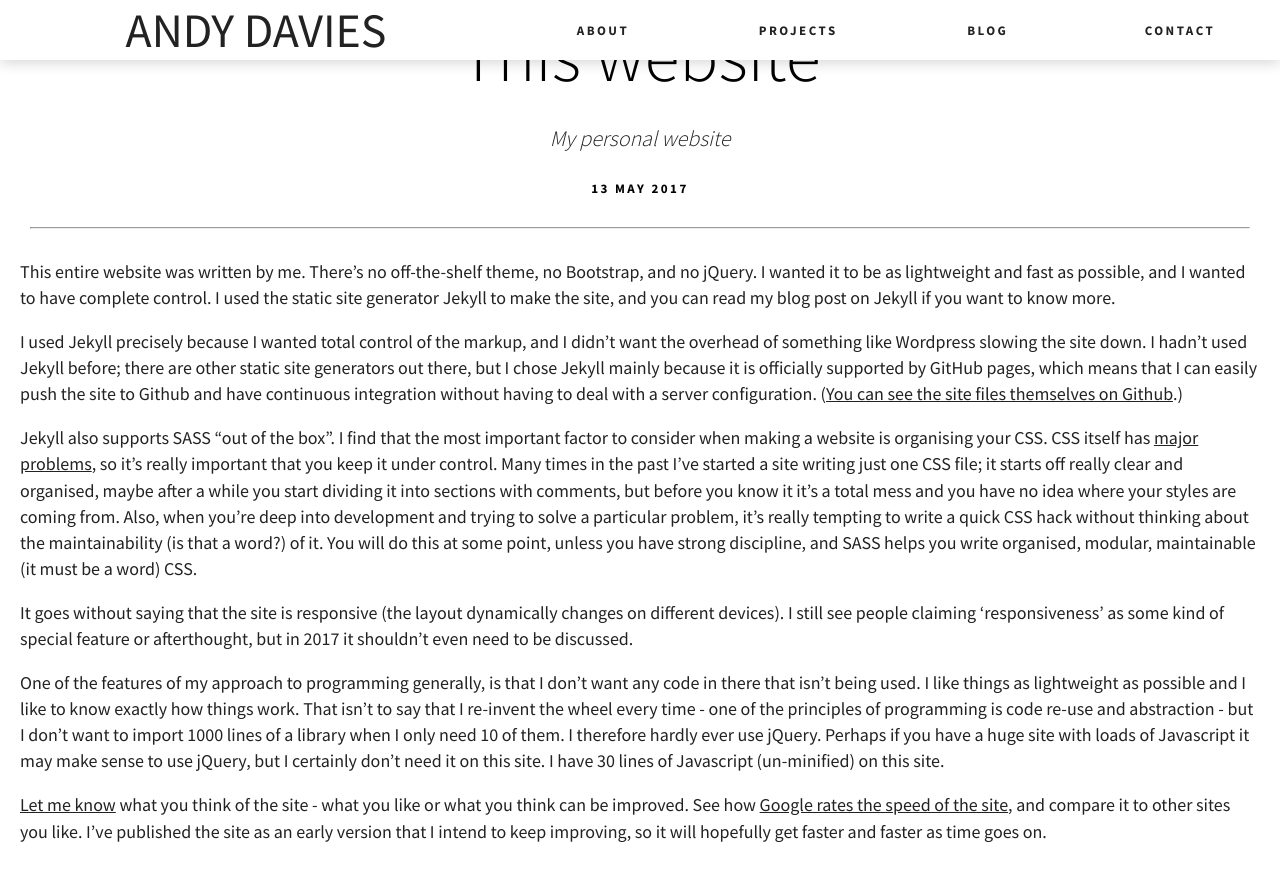
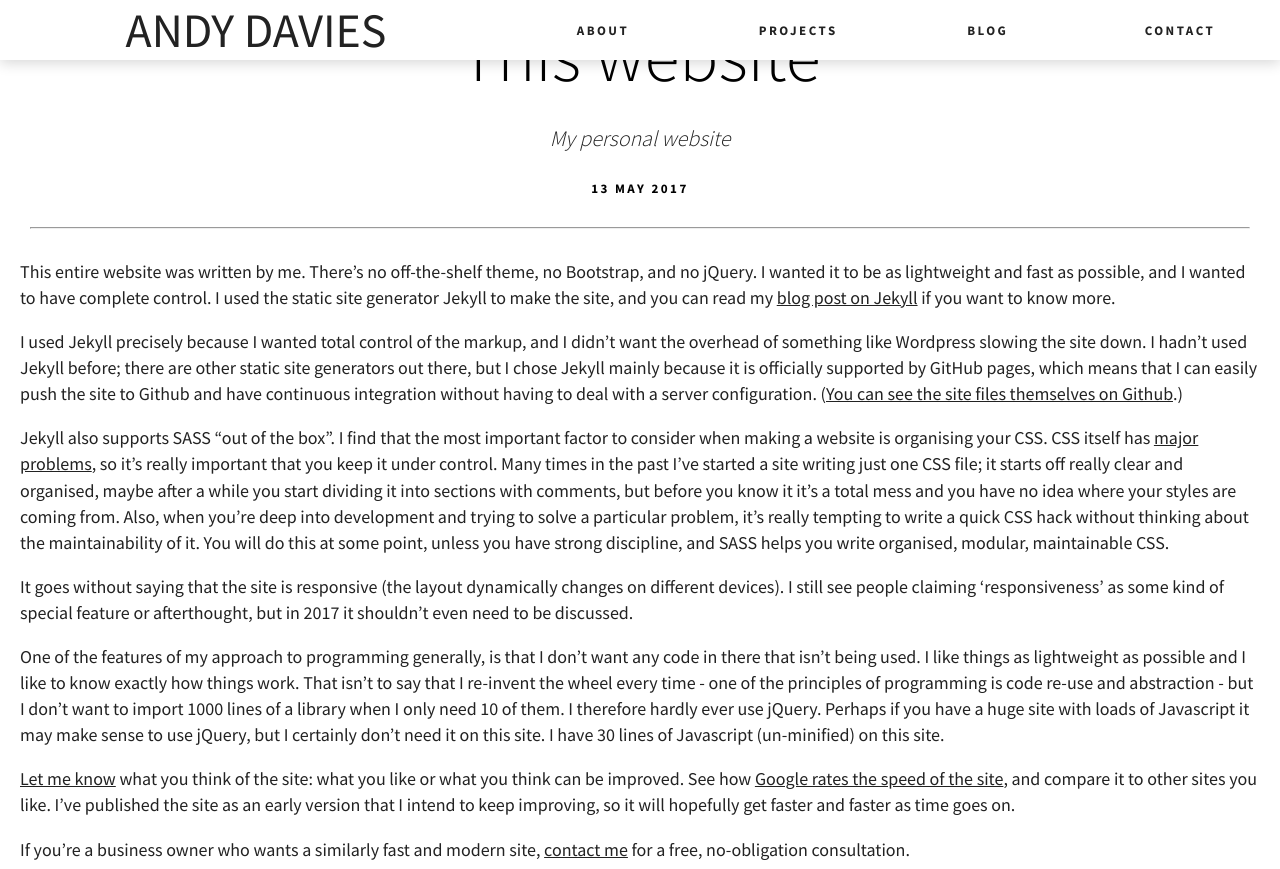
Before and after one commit to andavies/andavies.github.io, a Jekyll site: the page built from _projects/this-website.md, in a window 1280 px wide and 900 px high, scrolled down 447 px, cut to the strip 0-869 px from the top of the window. Built offline with Jekyll 4.4.1, drawn with Linux system fonts in a browser that asks for light colours.

Commit message:
Revise 'this website' write-up

```diff
--- a/_projects/this-website.md
+++ b/_projects/this-website.md
@@ -11,16 +11,16 @@ date: 13 May 2017
 type: "website"
 ---
 
-This entire website was written by me. There's no off-the-shelf theme, no Bootstrap, and no jQuery. I wanted it to be as lightweight and fast as possible, and I wanted to have complete control. I used the static site generator Jekyll to make the site, and you can read my blog post on Jekyll if you want to know more.
+This entire website was written by me. There's no off-the-shelf theme, no Bootstrap, and no jQuery. I wanted it to be as lightweight and fast as possible, and I wanted to have complete control. I used the static site generator Jekyll to make the site, and you can read my [blog post on Jekyll]({{ site.baseurl }}{% post_url 2017-05-15-on-jekyll-wordpress-and-speed %}) if you want to know more.
 
 I used Jekyll precisely because I wanted total control of the markup, and I didn't want the overhead of something like Wordpress slowing the site down. I hadn't used Jekyll before; there are other static site generators out there, but I chose Jekyll mainly because it is officially supported by GitHub pages, which means that I can easily push the site to Github and have continuous integration without having to deal with a server configuration. ([You can see the site files themselves on Github](https://github.com/andavies/andavies.github.io).)
 
-Jekyll also supports SASS "out of the box". I find that the most important factor to consider when making a website is organising your CSS. CSS itself has [major problems](https://medium.com/@zamarrowski/css-is-broken-5138773e17a5), so it's really important that you keep it under control. Many times in the past I've started a site writing just one CSS file; it starts off really clear and organised, maybe after a while you start dividing it into sections with comments, but before you know it it's a total mess and you have no idea where your styles are coming from. Also, when you're deep into development and trying to solve a particular problem, it's really tempting to write a quick CSS hack without thinking about the maintainability (is that a word?) of it. You will do this at some point, unless you have strong discipline, and SASS helps you write organised, modular, maintainable (it must be a word) CSS.
+Jekyll also supports SASS "out of the box". I find that the most important factor to consider when making a website is organising your CSS. CSS itself has [major problems](https://medium.com/@zamarrowski/css-is-broken-5138773e17a5), so it's really important that you keep it under control. Many times in the past I've started a site writing just one CSS file; it starts off really clear and organised, maybe after a while you start dividing it into sections with comments, but before you know it it's a total mess and you have no idea where your styles are coming from. Also, when you're deep into development and trying to solve a particular problem, it's really tempting to write a quick CSS hack without thinking about the maintainability of it. You will do this at some point, unless you have strong discipline, and SASS helps you write organised, modular, maintainable CSS.
 
 It goes without saying that the site is responsive (the layout dynamically changes on different devices). I still see people claiming 'responsiveness' as some kind of special feature or afterthought, but in 2017 it shouldn't even need to be discussed.
 
 One of the features of my approach to programming generally, is that I don't want any code in there that isn't being used. I like things as lightweight as possible and I like to know exactly how things work. That isn't to say that I re-invent the wheel every time - one of the principles of programming is code re-use and abstraction - but I don't want to import 1000 lines of a library when I only need 10 of them. I therefore hardly ever use jQuery. Perhaps if you have a huge site with loads of Javascript it may make sense to use jQuery, but I certainly don't need it on this site. I have 30 lines of Javascript (un-minified) on this site.
 
-[Let me know](https://twitter.com) what you think of the site - what you like or what you think can be improved. See how [Google rates the speed of the site](https://developers.google.com/speed/pagespeed/insights/), and compare it to other sites you like. I've published the site as an early version that I intend to keep improving, so it will hopefully get faster and faster as time goes on.
+[Let me know](https://twitter.com) what you think of the site: what you like or what you think can be improved. See how [Google rates the speed of the site](https://developers.google.com/speed/pagespeed/insights/), and compare it to other sites you like. I've published the site as an early version that I intend to keep improving, so it will hopefully get faster and faster as time goes on.
 
 If you're a business owner who wants a similarly fast and modern site, [contact me]({{ site.url }}/contact.html) for a free, no-obligation consultation.
```
